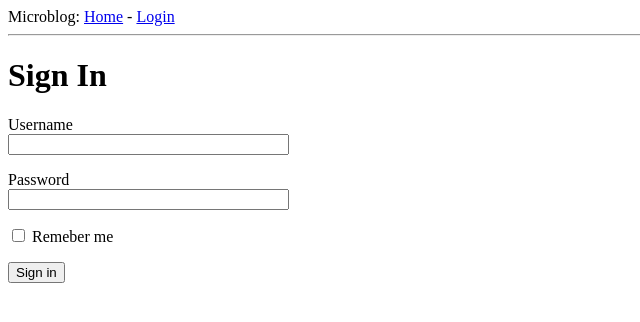
After one commit to sselle/microblog, a Flask app: page /login in a window 1280 px wide. The commit adds this page. Shown: the top 322 px of the page, without its empty margins (0-640 px from the left). Run offline with Flask 2, Linux system fonts and the light colour scheme.

Commit message:
implemented forms for to register user

```diff
--- a/app/__init__.py
+++ b/app/__init__.py
@@ -1,5 +1,7 @@
 from flask import Flask
+from config import Config
 
 app=Flask(__name__)
+app.config.from_object(Config)
 
 from app import routes
--- /dev/null
+++ b/app/forms.py
@@ -0,0 +1,9 @@
+from flask_wtf import FlaskForm
+from wtforms import StringField, PasswordField, BooleanField, SubmitField
+from wtforms.validators import DataRequired
+
+class LoginForm(FlaskForm):
+    username = StringField('Username', validators=[DataRequired()])
+    password = PasswordField('Password', validators=[DataRequired()])
+    remember_me = BooleanField('Remeber me')
+    submit = SubmitField('Sign in')
--- a/app/routes.py
+++ b/app/routes.py
@@ -1,5 +1,6 @@
-from flask import render_template
+from flask import render_template, flash, redirect, url_for
 from app import app
+from app.forms import LoginForm
 
 @app.route('/')
 @app.route('/index')
@@ -16,3 +17,14 @@ def index():
         }
     ]
     return render_template('index.html', title='Home', user=user, posts=posts)
+
+@app.route('/login', methods=['GET', 'POST'])
+def login():
+    form = LoginForm()
+
+    # is TRUE, after clicking submit button and all validations in the form are ok
+    if form.validate_on_submit():
+        flash(f'Login requested for user {form.username.data}, remember_me={form.remember_me.data}')
+        return redirect(url_for('index'))
+
+    return render_template('login.html', title='Sign in', form=form)
--- a/app/templates/base.html
+++ b/app/templates/base.html
@@ -7,8 +7,23 @@
         {% endif %}
     </head>
     <body>
-        <div>Microblog: <a href="/index">Home</a></div>
+        <div>
+            Microblog:
+            <a href="{{ url_for('index') }}">Home</a>
+            <a> - </a>
+            <a href="{{ url_for('login') }}">Login</a>
+        </div>
         <hr>
-        {% block content %}{% endblock%}
+        <!-- get_flashed_messages comes from Flask and gets content from all flash() functions -->
+        {% with messages = get_flashed_messages() %}
+        {% if messages %}
+        <ul>
+            {% for message in messages %}
+            <li>{{ message }}</li>
+            {% endfor %}
+        </ul>
+        {% endif %}
+        {% endwith %}
+        {% block content %}{% endblock %}
     </body>
 </html>
--- /dev/null
+++ b/app/templates/login.html
@@ -0,0 +1,27 @@
+{% extends "base.html" %}
+
+{% block content %}
+    <h1>Sign In</h1>
+    <form action="" method="POST" novalidate>
+        <!-- this tag is used for CSRF protection -->
+        {{ form.hidden_tag() }}
+        <p>
+            {{ form.username.label }} <br>
+            {{ form.username(size=32) }} <br>
+            {% for error in form.username.errors %}
+                <span style="color:red;">{{ error }}</span>
+            {% endfor %}
+        </p>
+        <p>
+            {{ form.password.label }} <br>
+            {{ form.password(size=32) }} <br>
+            {% for error in form.password.errors %}
+                <span style="color:red;">{{ error }}</span>
+            {% endfor %}
+        </p>
+        <p>{{ form.remember_me() }} {{ form.remember_me.label }}</p>
+        <p>
+            {{ form.submit() }}
+        </p>
+    </form>
+{% endblock%}
--- /dev/null
+++ b/config.py
@@ -0,0 +1,4 @@
+import os
+
+class Config(object):
+    SECRET_KEY = os.environ.get('SECRET_KEY') or 'my-default-key'
```
Also changed, not shown: requirements.txt (added, +24 -0 lines).
